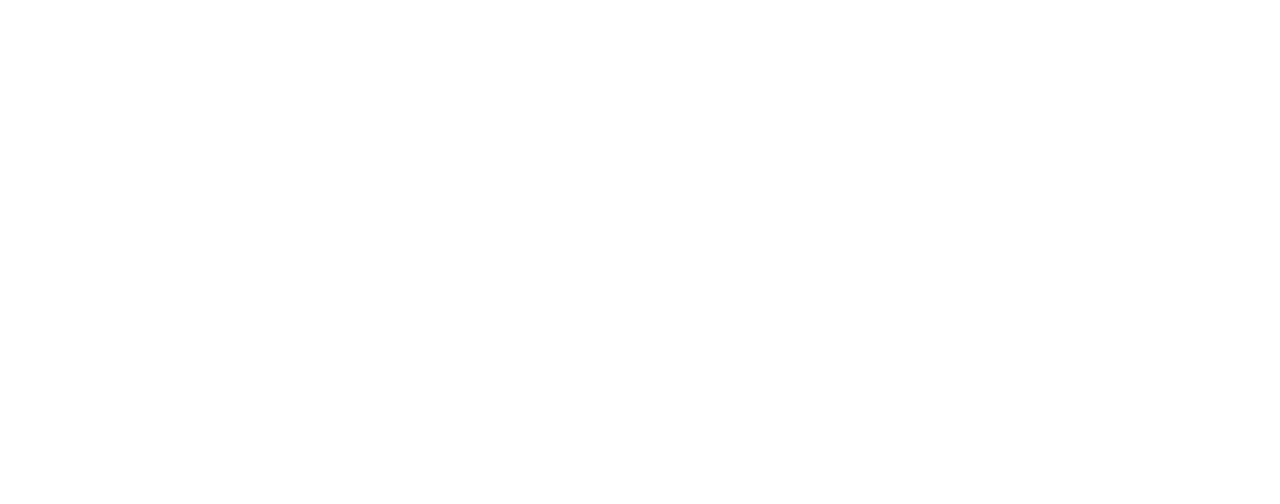
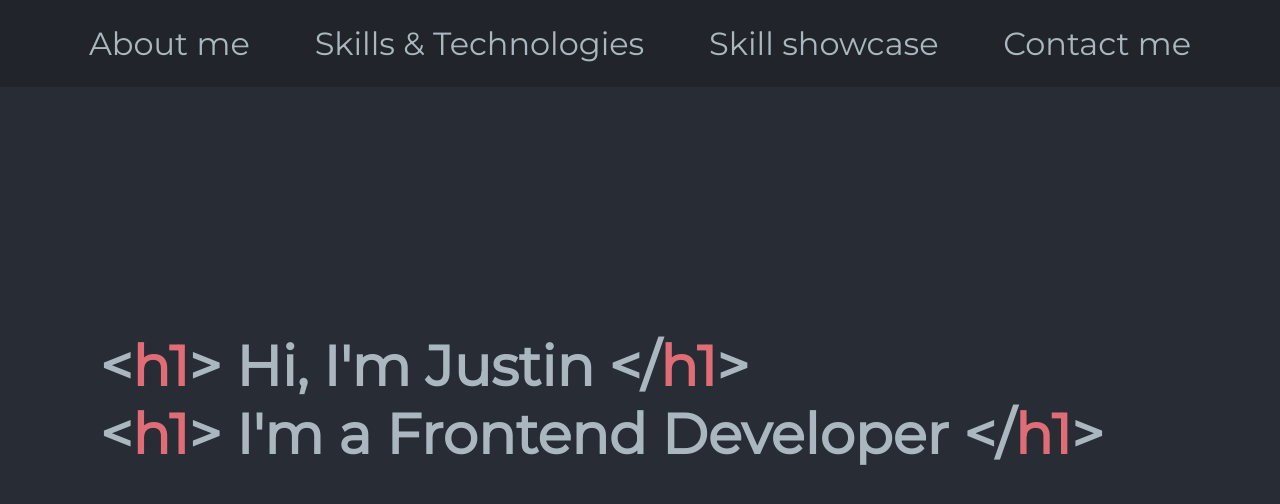
Before and after one commit to justincbal/portfolio, a website built with webpack: page dist/index.html in a window 1280 px wide. Built offline with Linux system fonts and the light colour scheme.

Commit message:
complete intro slide

```diff
--- a/src/index.js
+++ b/src/index.js
@@ -1 +1,5 @@
 import './styles/main.scss';
+
+const AboutMe = {
+
+}
--- a/src/styles/main.scss
+++ b/src/styles/main.scss
@@ -0,0 +1,78 @@
+@import url('https://fonts.googleapis.com/css2?family=Montserrat&display=swap');
+
+$atom-dark: #282C34;
+$atom-red: #E06C75;
+$atom-gold: #E5C07B;
+$atom-orange: #D19A66;
+$atom-purple: #C678DD;
+$atom-grey: #ABB7BF;
+$atom-green: #98C379;
+$atom-blue: #61AFEF;
+$atom-darker: #21242B;
+
+.tag-symbol { color: $atom-grey; }
+.tag-type { color: $atom-red; }
+.tag-content {color: $atom-grey;}
+
+html {
+    box-sizing: border-box;
+    font-family: 'Montserrat', sans-serif;
+    scroll-behavior: smooth;
+}
+
+body {
+    height: 100vh;
+    overflow: hidden;
+}
+
+
+
+*, *::before, *::after {
+    box-sizing: inherit;
+    margin: 0;
+    padding: 0;
+}
+
+.content {
+    width: 100%;
+    height: 100%;
+    scroll-snap-type: y mandatory;
+    overflow-y: scroll;
+    .navbar{
+        background-color: $atom-darker;
+        position: fixed;
+        width: 100%;
+        display: flex;
+        justify-content: space-evenly;
+        padding: 1.5rem;
+
+        .nav-item {
+            color: $atom-grey;
+            text-decoration: none;
+            font-size: 2rem;
+            &:hover {
+                color: $atom-red;
+            }
+        }
+    }
+
+// SECTION
+    .introduction-slide {
+        scroll-snap-align: start;
+        padding: 0 100px 0 100px;
+        display: flex;
+        flex-direction: column;
+        justify-content: center;
+        width: 100vw;
+        height: 100vh;
+        background-color: $atom-dark;
+
+        .introduction{
+            font-size: 3.5rem;
+        }
+    }
+
+// SECTION
+    .
+
+}
```
Also changed, not shown: dist/index.html, dist/main.js.
